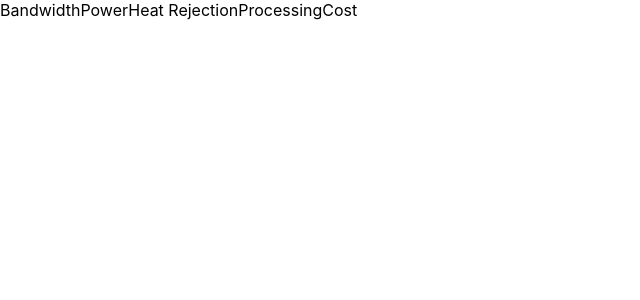
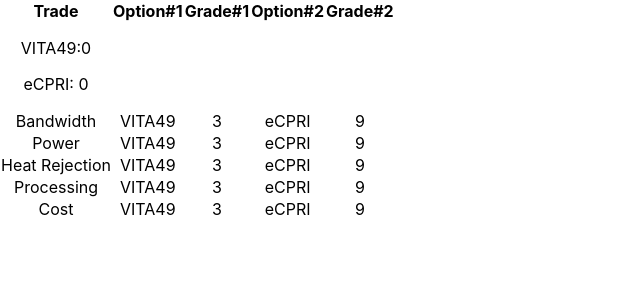
Before and after one commit to Espantalho2017/flatiron-phase-2-project, a React (Create React App) app: page / in a window 1280 px wide. Shown: the top 300 px of the page, without its empty margins (0-640 px from the left). Built offline with nearby package versions, Linux system fonts and the light colour scheme; data requests are answered from the project's data file.

Commit message:
JSON data displayed in table

```diff
--- a/src/App.js
+++ b/src/App.js
@@ -6,21 +6,64 @@
 
 function App() {
 
-  const [request, setRequest] = useState([]);
+  const [data, setData] = useState([]);
   const [isLoaded, setIsLoaded] = useState(false);
 
-  console.log(request)
+  console.log(data)
 
   useEffect(() => {
     fetch("http://localhost:3030/vita49-ecpri-trades")
       .then((response) => response.json())
       .then((data) => {
-        setRequest(data);
+        setData(data);
       });
   }, []);
   // use an empty dependencies array, so we only run the fetch request ONCE
 
-  return <div>{request.map((request) => request.trade)}</div>;
+  // return <div>{data.map((data) => data.trade)}</div>;
+
+  // figure out how to sum the grades into a Total Grade
+  // figure out how to assign option1 and option2 names to a variable
+  const grade1Total = 0
+  const grade2Total = 0
+  const option1Name = "VITA49"
+  const option2Name = "eCPRI"
+  console.log (option1Name)
+  console.log(grade1Total)
+
+  return (
+    <div className="App">
+      <tbody>
+        <tr>
+          <th> Trade </th>
+          <th> Option#1 </th>
+          <th> Grade#1 </th>
+          <th> Option#2 </th>
+          <th> Grade#2 </th>
+        </tr>
+
+{/* I am trying to output the option names and Total Grades within table */}
+        <tr>
+        <p>{option1Name}:{grade1Total}</p>
+        <p>{option2Name}: {grade2Total}</p>
+      </tr>
+{/* I am trying to output the option names and Total Grades within table */}
+
+        {data.map((item, index) => (
+          <tr key={index}>
+            <td>{item.trade}</td>
+            <td>{item.option1}</td>
+            <td>{item.grade1}</td>
+            <td>{item.option2}</td>
+            <td>{item.grade2}</td>
+          </tr>
+        ) )}
+
+      </tbody>
+    </div>
+  );
+
+
 }
 
   // function handleClick() {
```
Also changed, not shown: 1 other file (tests, documents, lock files or other folders).
